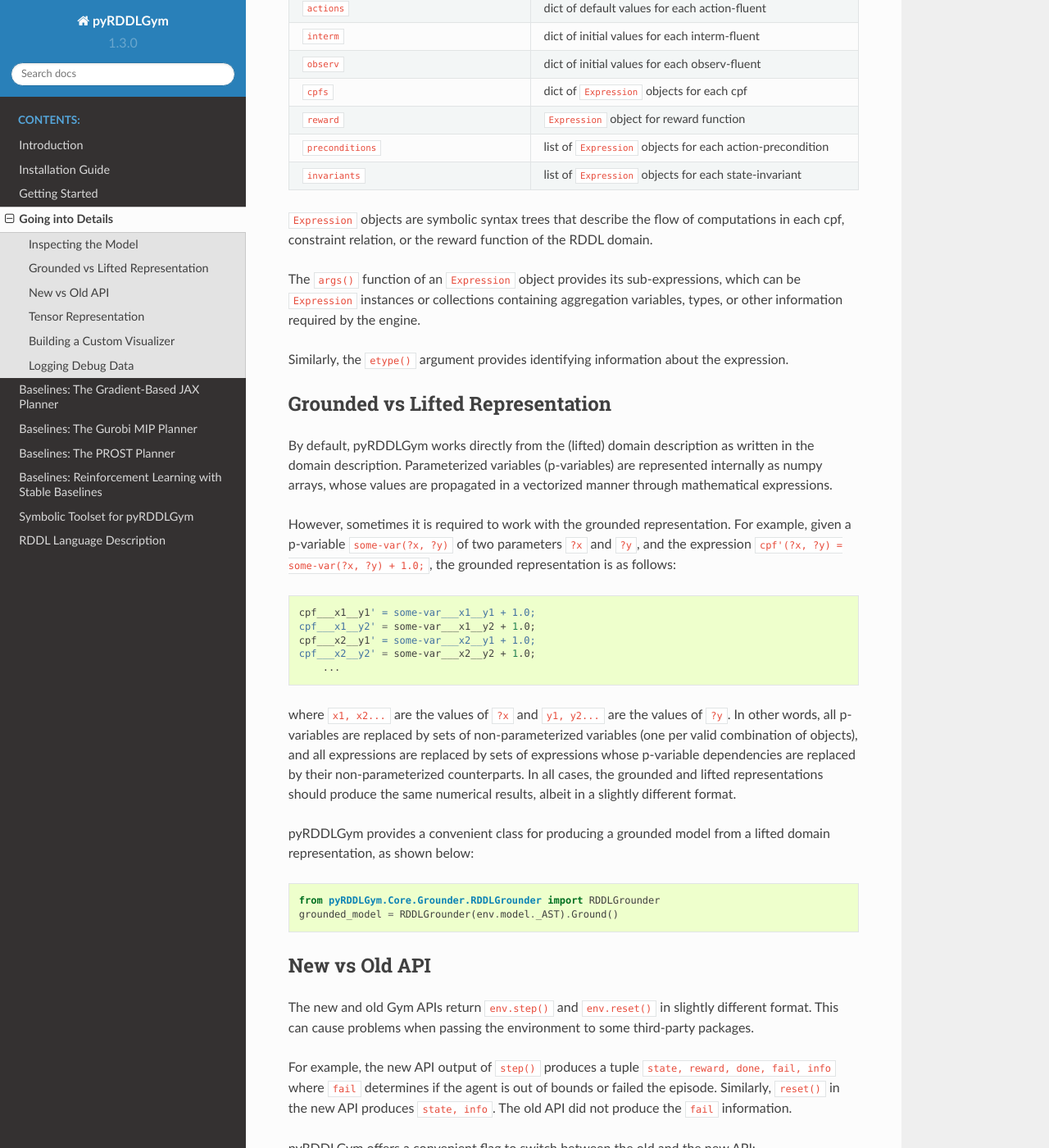
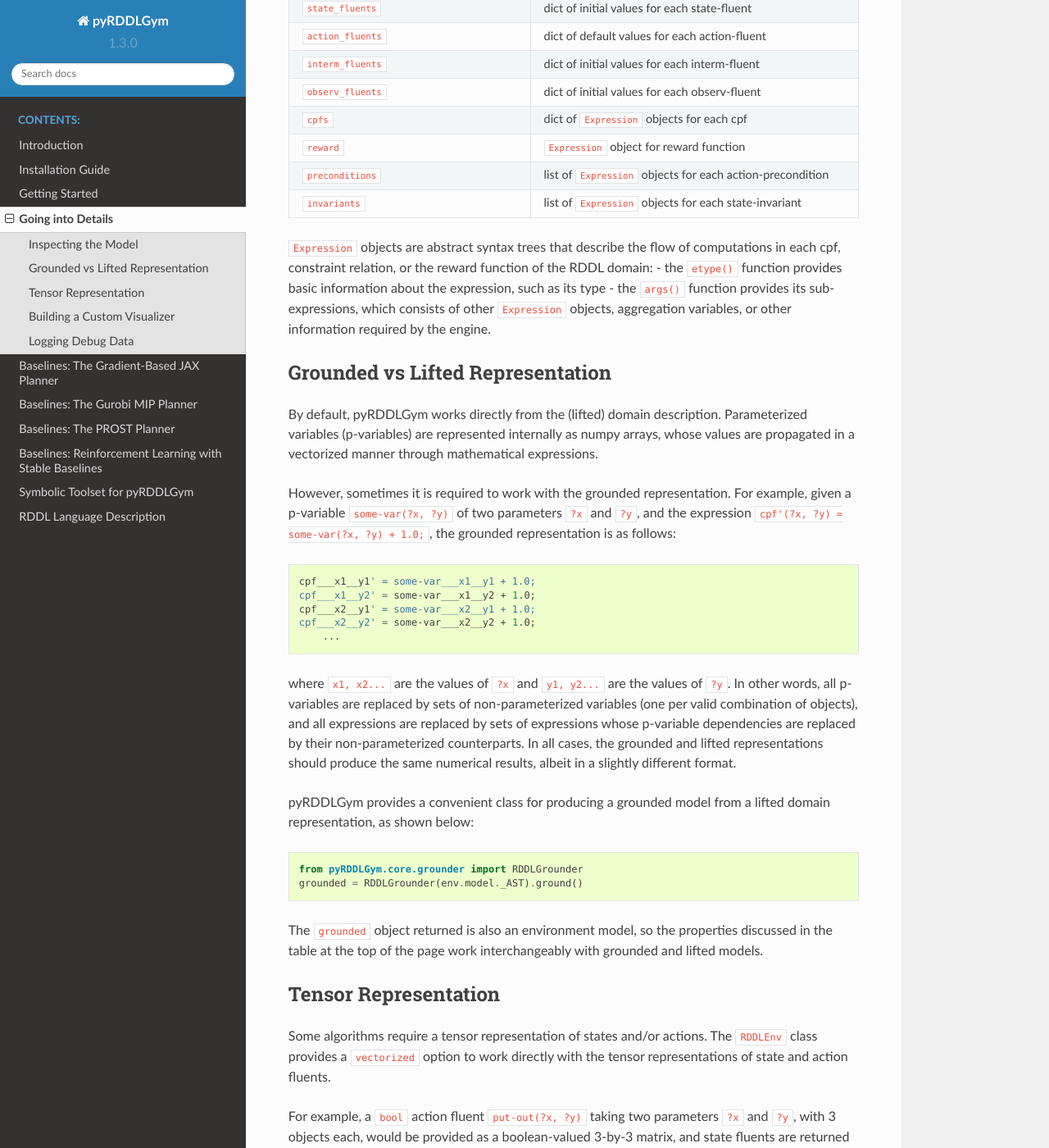
Before and after one commit to pyrddlgym-project/pyRDDLGym, a Sphinx documentation site: the page built from docs/start2.rst, in a window 1280 px wide and 1400 px high, scrolled down 792 px. Shown: the whole window at 82% size. Built offline with Sphinx 7.4.7 and the Read the Docs theme 2.0.0, drawn with Linux system fonts in a browser that asks for light colours; some of the changed text lies outside the part shown.

Commit message:
Update start2.rst

```diff
--- a/docs/start2.rst
+++ b/docs/start2.rst
@@ -9,8 +9,8 @@ These can be accessed through the ``model`` field of a ``RDDLEnv``:
 
 .. code-block:: python
 
-    info = ExampleManager.GetEnvInfo('MarsRover')
-    env = RDDLEnv.RDDLEnv.build(info, 0)
+    import pyRDDLGym
+    env = pyRDDLGym.make("Cartpole_Continuous_gym", "0")
     model = env.model
 
 Below are some commonly used fields of ``model`` that can be accessed directly.
@@ -31,17 +31,19 @@ Below are some commonly used fields of ``model`` that can be accessed directly.
      - dict of pvariable types (e.g. non-fluent, ...) for each variable
    * - ``variable_ranges``
      - dict of pvariable ranges (e.g. real, ...) for each variable
-   * - ``objects``
+   * - ``variable_params``
+     - dict of parameters and their types for each variable
+   * - ``type_to_objects``
      - dict of all defined objects for each type
-   * - ``nonfluents``
+   * - ``non_fluents``
      - dict of initial values for each non-fluent
-   * - ``states``
+   * - ``state_fluents``
      - dict of initial values for each state-fluent
-   * - ``actions``
+   * - ``action_fluents``
      - dict of default values for each action-fluent
-   * - ``interm``
+   * - ``interm_fluents``
      - dict of initial values for each interm-fluent
-   * - ``observ``
+   * - ``observ_fluents``
      - dict of initial values for each observ-fluent
    * - ``cpfs``
      - dict of ``Expression`` objects for each cpf
@@ -52,20 +54,16 @@ Below are some commonly used fields of ``model`` that can be accessed directly.
    * - ``invariants``
      - list of ``Expression`` objects for each state-invariant
 
-``Expression`` objects are symbolic syntax trees that describe the flow of computations
-in each cpf, constraint relation, or the reward function of the RDDL domain.
-
-The ``args()`` function of an ``Expression`` object provides its sub-expressions,
-which can be ``Expression`` instances or collections containing aggregation variables,
-types, or other information required by the engine.
-
-Similarly, the ``etype()`` argument provides identifying information about the expression.
+``Expression`` objects are abstract syntax trees that describe the flow of computations
+in each cpf, constraint relation, or the reward function of the RDDL domain:
+- the ``etype()`` function provides basic information about the expression, such as its type
+- the ``args()`` function provides its sub-expressions, which consists of other ``Expression`` objects, aggregation variables, or other information required by the engine.
 
 Grounded vs Lifted Representation
 ------
 
-By default, pyRDDLGym works directly from the (lifted) domain description as written in the
-domain description. Parameterized variables (p-variables) are represented internally as numpy arrays,
+By default, pyRDDLGym works directly from the (lifted) domain description.
+Parameterized variables (p-variables) are represented internally as numpy arrays,
 whose values are propagated in a vectorized manner through mathematical expressions.
 
 However, sometimes it is required to work with the grounded representation. For example,
@@ -90,29 +88,11 @@ pyRDDLGym provides a convenient class for producing a grounded model from a lift
 
 .. code-block:: python
 
-    from pyRDDLGym.Core.Grounder.RDDLGrounder import RDDLGrounder
-    grounded_model = RDDLGrounder(env.model._AST).Ground()
+    from pyRDDLGym.core.grounder import RDDLGrounder
+    grounded = RDDLGrounder(env.model._AST).ground()
 
-
-New vs Old API
-------
-
-The new and old Gym APIs return ``env.step()`` and ``env.reset()`` in slightly different
-format. This can cause problems when passing the environment to some third-party packages.
-
-For example, the new API output of ``step()`` produces a tuple ``state, reward, done, fail, info``
-where ``fail`` determines if the agent is out of bounds or failed the episode. Similarly, ``reset()`` in the
-new API produces ``state, info``. The old API did not produce the ``fail`` information.
-
-pyRDDLGym offers a convenient flag to switch between the old and the new API:
-
-.. code-block:: python
-
-    info = ExampleManager.GetEnvInfo(domain)
-    env = RDDLEnv.RDDLEnv.build(info, instance, new_gym_api=True)
-
-pyRDDLGym computes the auxiliary ``fail`` information by evaluating whether the state invariants
-are satisfied in the current state.
+The ``grounded`` object returned is also an environment model,
+so the properties discussed in the table at the top of the page work interchangeably with grounded and lifted models.
 
 Tensor Representation
 -------------------
@@ -123,28 +103,28 @@ to work directly with the tensor representations of state and action fluents.
 
 For example, a ``bool`` action fluent ``put-out(?x, ?y)`` taking two parameters
 ``?x`` and ``?y``, with 3 objects each, would be provided as a boolean-valued
-3-by-3 matrix. State fluents also follow this format.
+3-by-3 matrix, and state fluents are returned in a similar format.
 
 This option can be enabled as follows:
 
 .. code-block:: python
 
-    info = ExampleManager.GetEnvInfo(domain)
-    env = RDDLEnv.RDDLEnv.build(info, instance, vectorized=True)
+    import pyRDDLGym
+    env = pyRDDLGym.make("Cartpole_Continuous_gym", "0", vectorized=True)
 
 With this option enabled, the bounds of the ``observation_space`` and ``action_space``
-of the environment are instances of ``gym.spaces.Box`` with the correct shape and dtype.
+of the environment are instances of ``gymnasium.spaces.Box`` with the correct shape and dtype.
 
 Building a Custom Visualizer
 -------------
 
 In order to build custom visualizations (for new user defined domains),
-inherit the class ``Visualizer.StateViz.StateViz()`` and override the
-``visualizer.render()`` function to produce a PIL image to render to the screen:
+inherit the class ``pyRDDLGym.core.viz.BaseViz`` and override the
+``render()`` function to produce a PIL image to render to the screen:
 
 .. code-block:: python
 
-    class MyDomainViz(StateViz)
+    class MyDomainViz(BaseViz)
         # here goes the visualization implementation
 
     env.set_visualizer(MyDomainViz)
@@ -163,7 +143,8 @@ or diagnosis:
 
 .. code-block:: python
 
-	env = RDDLEnv.RDDLEnv.build(info, instance, debug=True)
+    import pyRDDLGym
+    env = pyRDDLGym.make("Cartpole_Continuous_gym", "0", debug=True)
 
 A log file will be created with the name <domain name>_<instance name>.log in the installation's root directory.
 
@@ -174,4 +155,3 @@ Currently, the following information is logged:
 * calculated order of evaluation of CPFs
 * information used by the simulator for operating on pvariables stored as arrays
 * simulation bounds for state and action fluents (unbounded or non-box constraints are represented as [-inf, inf])
-* for JAX compilation, also prints the JAX compiled expressions corresponding to CPFs, reward and constraint expressions.
```
